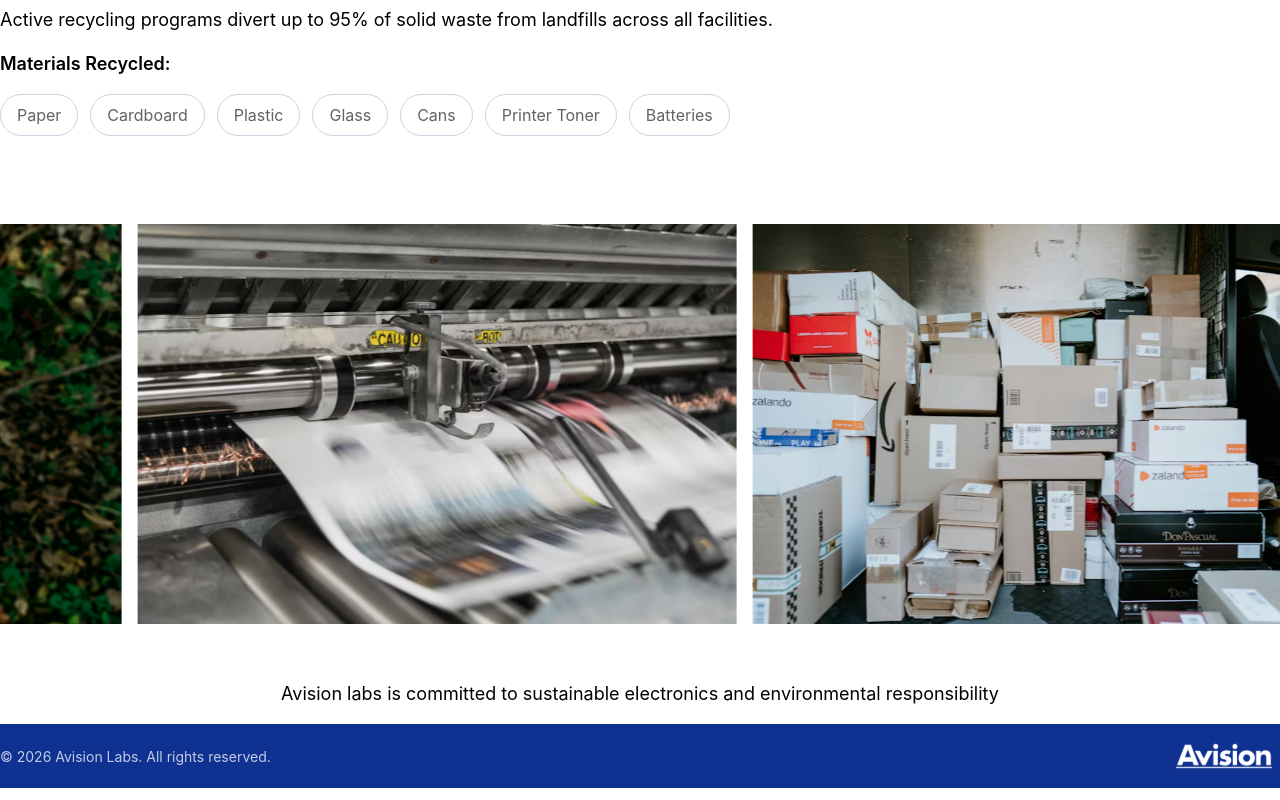
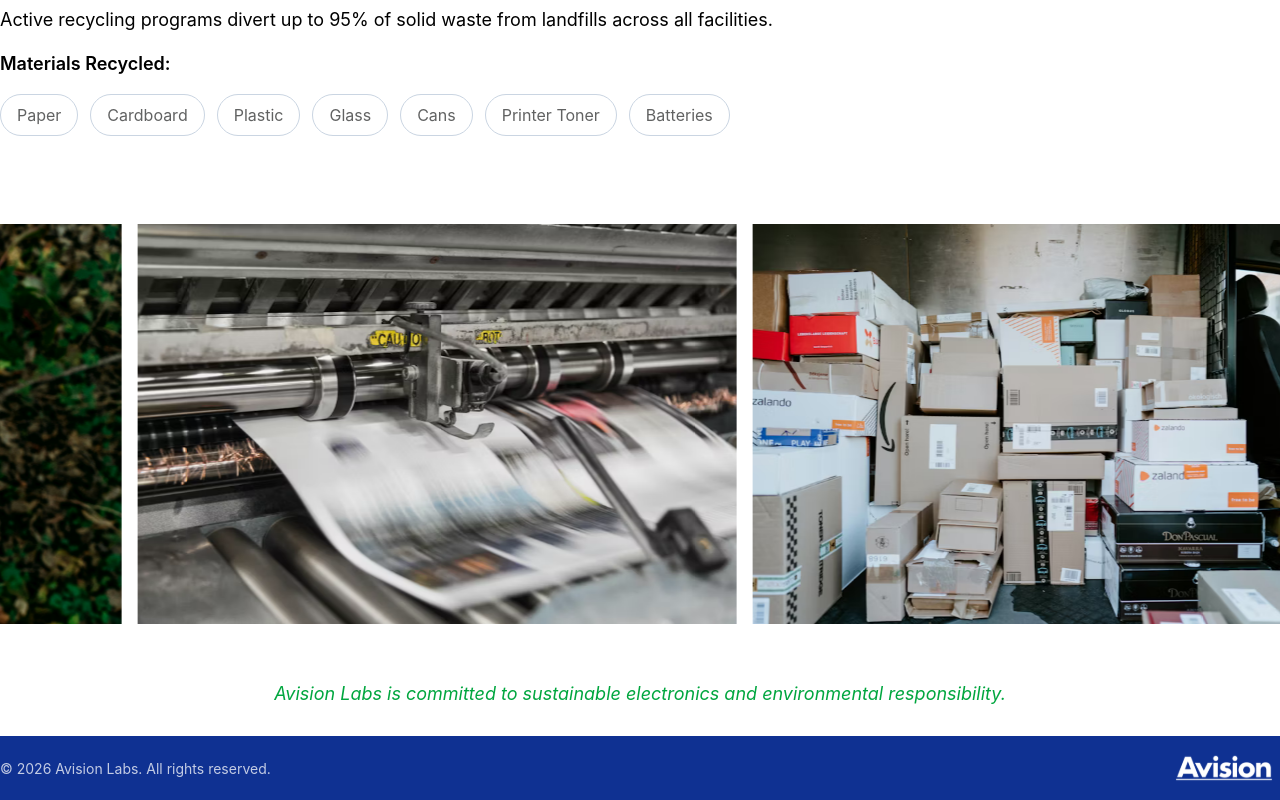
Before and after one commit to avisionlabs/website, a React (Vite) app in the folder client/: page /sustainability in a window 1280 px wide. Shown: the part 3478-4278 px from the top of the page. Built offline with nearby package versions, Linux system fonts and the light colour scheme.

Commit message:
chore: typo in text

```diff
--- a/client/src/pages/Company/Sustainability.tsx
+++ b/client/src/pages/Company/Sustainability.tsx
@@ -236,9 +236,9 @@ export default function Sustainability() {
       </section>
       <section>
         <div className="mx-auto w-full max-w-[1280px] px-6 lg:px-0">
-          <h4 className="font-regular w-full py-4 text-center text-base sm:text-lg">
-            Avision labs is committed to sustainable electronics and
-            environmental responsibility
+          <h4 className="font-regular w-full py-4 mb-3 text-center text-base sm:text-lg italic text-green-600">
+            Avision Labs is committed to sustainable electronics and
+            environmental responsibility.
           </h4>
         </div>
       </section>
```
